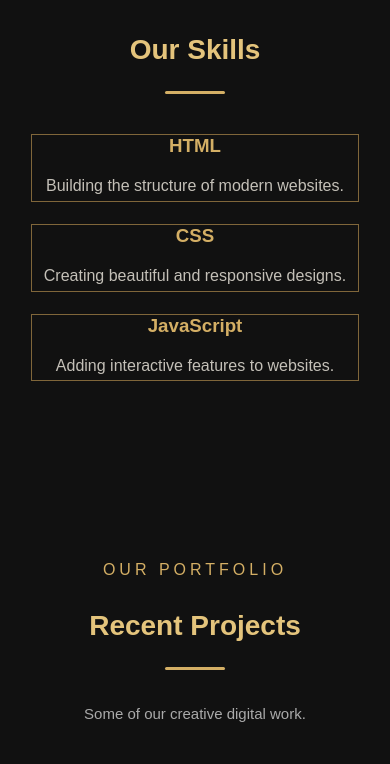
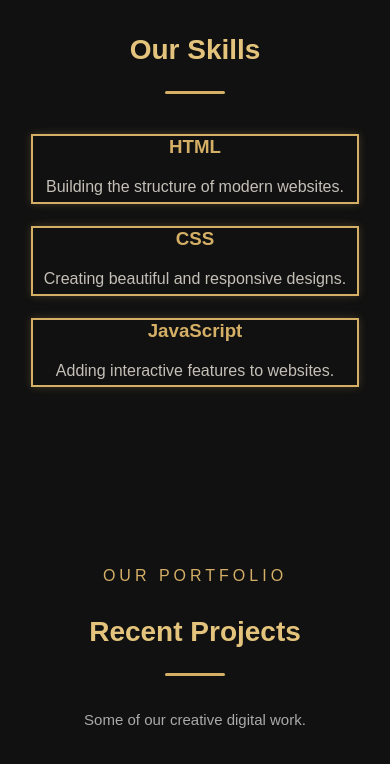
Before and after one commit to madinaorya1997/Madina--Oryakhil--Studio-, a plain HTML site: page index.html in a window 390 px wide. Shown: the part 2560-3324 px from the top of the page. Drawn offline with Linux system fonts and the light colour scheme.

Commit message:
Update style.css

```diff
--- a/style.css
+++ b/style.css
@@ -671,4 +671,7 @@ footer {
 #skills h3 {
   color: #d4af65;
   margin-bottom: 15px;
-}
+}#skills .service-box {
+  border: 2px solid #d4af65 !important;
+  box-shadow: 0 0 8px rgba(212, 175, 101, 0.25);
+  }
```
